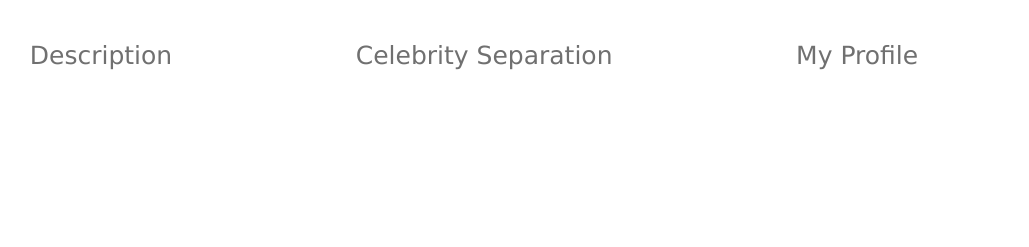
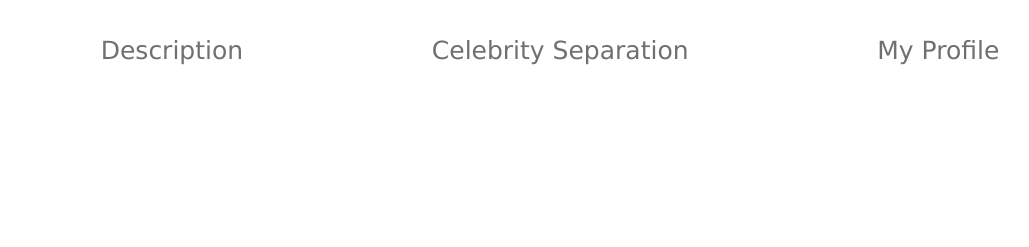
Before and after one commit to zozie97/Project2-201, a plain HTML site: page 201Project2/celebrity.html in a window 1280 px wide. Shown: the part 665-912 px from the top of the page, without its empty margins (90-1119 px from the left). Drawn offline with Linux system fonts and the light colour scheme.

Commit message:
last commit

```diff
--- a/201Project2/celebrity.html
+++ b/201Project2/celebrity.html
@@ -36,11 +36,12 @@
 	</div><!-- end column1 div -->
 
 	<div id="column2">
-		<div id="column3">
-
 		<br><br><br><br>
 		<h2> CELEBRITY SEPERATION... </h2>
 		<br>
+		<div id="column3">
+
+
 
 				<form>
   					<h3>Enter Your Facebook Username:</h3>
@@ -62,7 +63,6 @@
 
 	<div id="column5">
 
-
 		<button type="button">Calculate Degrees of Separation</button>
 
 	</div>
--- a/201Project2/style.css
+++ b/201Project2/style.css
@@ -48,6 +48,7 @@
     		width: auto;
     		background-color: white;
     		padding: 7.5%;
+    		margin-left: 8%;
 
 		}
 		#column3 {
@@ -102,7 +103,7 @@
 
 		li {
 			display: inline;
-			float: left;
+			float: center;
 			width: auto;
 			height: auto;
 			font-size: 25px;
```
